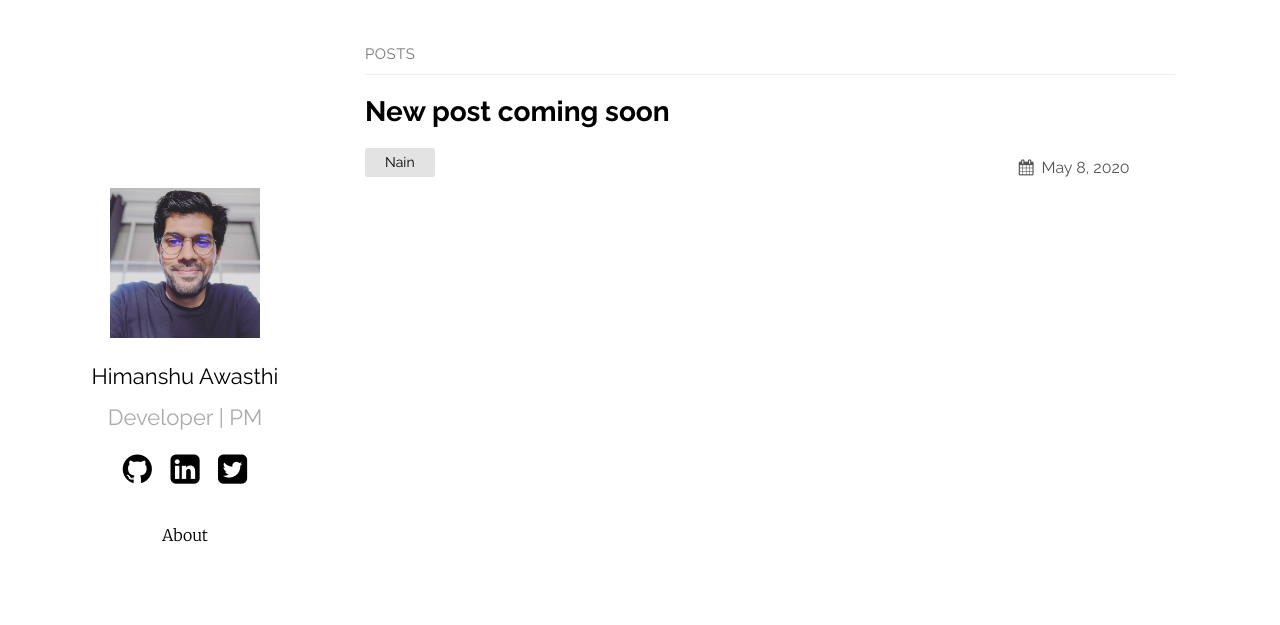
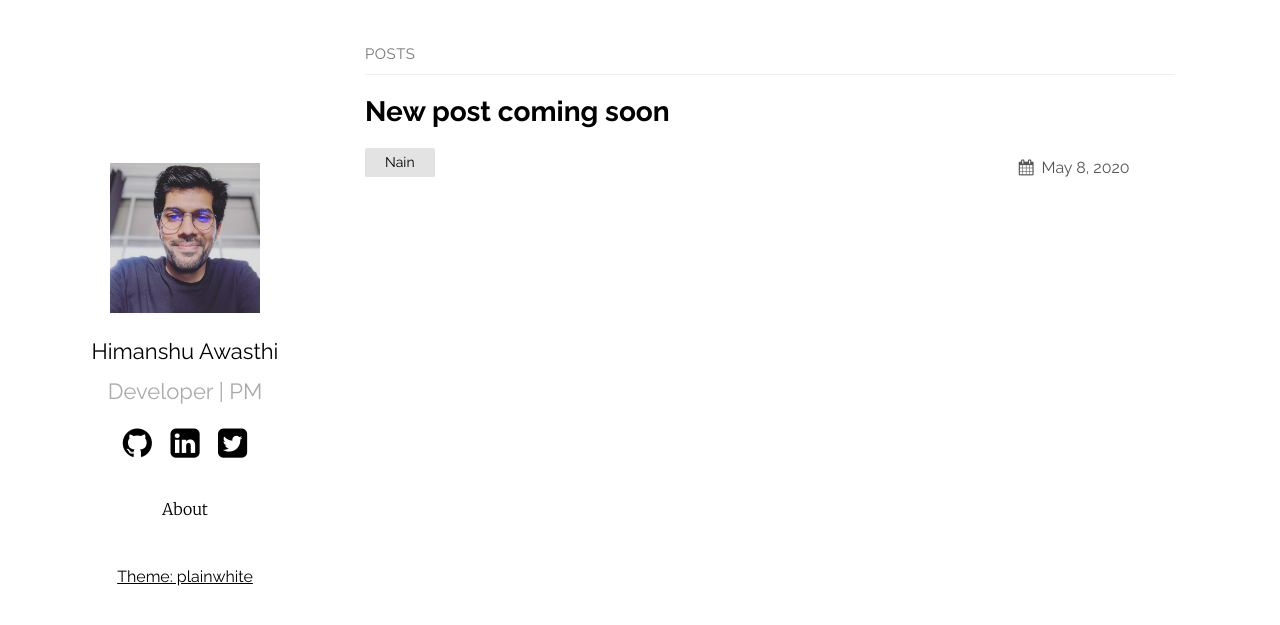
Before and after one commit to 89hardy/89hardy.github.io, a Jekyll site: the page built from index.md, in a window 1280 px wide. Shown: the top 625 px of the page. Built offline with Jekyll 4.4.1, drawn with Linux system fonts in a browser that asks for light colours.

Commit message:
Adding theme link. Being a good boy.

```diff
--- a/_layouts/default.html
+++ b/_layouts/default.html
@@ -90,6 +90,7 @@
 
 <!--         <p>&copy;
           {{ "now" | date: "%Y" }}</p> -->
+	      <p><a href="https://github.com/thelehhman/plainwhite-jekyll" target=_blank>Theme: plainwhite</a></p>
       </section>
       <section class="content">
         {{ content }}
```
